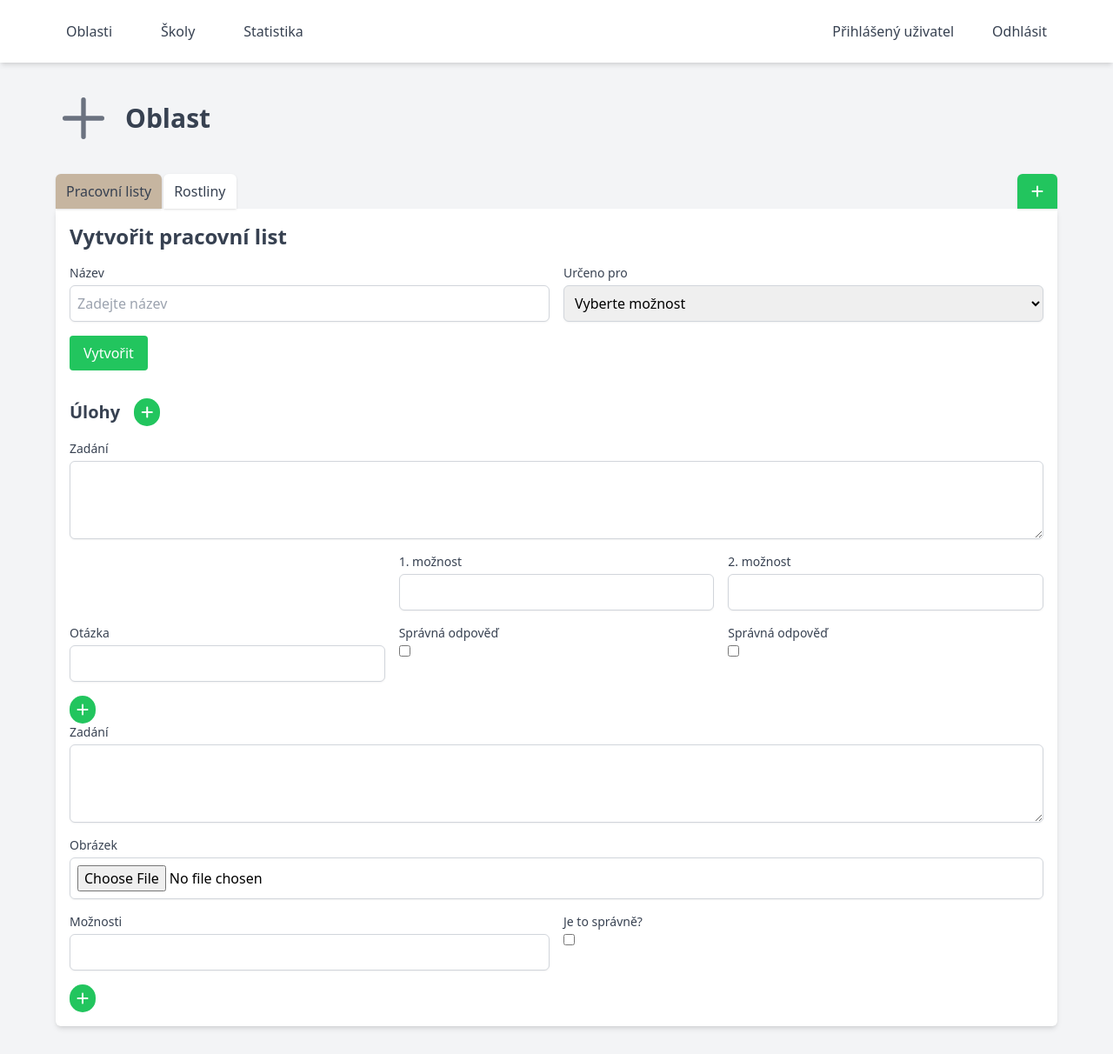
After one commit to sabinaaj/PlantPuzzleAdmin, a Django app: page /worksheets/list in a window 1280 px wide. The commit adds this page. Shown: the whole page at 87% size. Run offline with Django 5.2, Linux system fonts and the light colour scheme; some libraries are stand-ins or nearby versions.

Commit message:
Worksheet form page

```diff
--- a/areas/templates/areas_list.html
+++ b/areas/templates/areas_list.html
@@ -10,7 +10,7 @@
     <!-- Header with title and add button -->
     <div class="flex justify-between items-center mb-4">
         <h1 class="text-3xl font-bold text-gray-700 px-3">Oblasti</h1>
-        <button class="bg-green-500 text-white px-4 py-2 rounded hover:bg-green-600">
+        <button class="ml-auto bg-green-500 text-white rounded px-3 py-3 hover:bg-green-600 shadow">
             <i class="fas fa-plus"></i>
         </button>
     </div>
@@ -18,7 +18,7 @@
     <!-- List of area cards -->
     <div class="grid grid-cols-1 sm:grid-cols-2 gap-4">
         <!-- Example of a single area card -->
-        <a href="{% url 'areas:worksheet_list' %}" class="block bg-white p-4 rounded shadow-md hover:shadow-lg transition-shadow duration-300 flex items-center space-x-4">
+        <a href="{% url 'worksheets:worksheets_list' %}" class="block bg-white p-4 rounded shadow-md hover:shadow-lg transition-shadow duration-300 flex items-center space-x-4">
             <div class="flex-shrink-0">
                 <!-- Icon (You can use an appropriate icon here) -->
                 <svg class="h-12 w-12 text-gray-500" xmlns="http://www.w3.org/2000/svg" fill="none" viewBox="0 0 24 24"
@@ -38,7 +38,7 @@
                 </button>
             </div>
         </a>
-        <a href="{% url 'areas:worksheet_list' %}" class="block bg-white p-4 rounded shadow-md hover:shadow-lg transition-shadow duration-300 flex items-center space-x-4">
+        <a href="{% url 'worksheets:worksheets_list' %}" class="block bg-white p-4 rounded shadow-md hover:shadow-lg transition-shadow duration-300 flex items-center space-x-4">
             <div class="flex-shrink-0">
                 <!-- Icon (You can use an appropriate icon here) -->
                 <svg class="h-12 w-12 text-gray-500" xmlns="http://www.w3.org/2000/svg" fill="none" viewBox="0 0 24 24"
--- a/areas/urls.py
+++ b/areas/urls.py
@@ -1,11 +1,8 @@
 from django.urls import path
 
-from .views import AreaListView, WorksheetListView
-
+from .views import AreaListView
 app_name = "areas"
 
 urlpatterns = [
-    path("", AreaListView.as_view(), name="area_list"),
     path("list", AreaListView.as_view(), name="area_list"),
-    path("worksheet/list", WorksheetListView.as_view(), name="worksheet_list"),
 ]
--- a/plantPuzzle/urls.py
+++ b/plantPuzzle/urls.py
@@ -1,8 +1,12 @@
 from django.contrib import admin
 from django.urls import include, path
+from django.views.generic import RedirectView
 
 urlpatterns = [
+    path('', RedirectView.as_view(url='/areas/list', permanent=False)),
     path("admin/", admin.site.urls),
     path("__reload__/", include("django_browser_reload.urls")),
-    path("", include("areas.urls"))
+    path("areas/", include("areas.urls")),
+    path("worksheets/", include("worksheets.urls"))
+
 ]
--- /dev/null
+++ b/worksheets/templates/type1_form.html
@@ -0,0 +1,57 @@
+<div class="mb-4">
+    <label for="task1Instruction" class="block text-sm font-medium text-gray-700">Zadání</label>
+    <textarea id="task1Instruction" name="task1Instruction" class="mt-1 block w-full p-2 border border-gray-300 rounded-md shadow-sm focus:ring focus:ring-opacity-50 focus:ring-green-500 focus:border-green-500" rows="3"></textarea>
+</div>
+<div class="grid grid-cols-3 gap-4 mb-4">
+    <div></div>
+    <div>
+        <label class="block text-sm font-medium text-gray-700">1. možnost</label>
+        <input type="text" class="mt-1 block w-full p-2 border border-gray-300 rounded-md shadow-sm focus:ring focus:ring-opacity-50 focus:ring-green-500 focus:border-green-500">
+    </div>
+    <div>
+        <label class="block text-sm font-medium text-gray-700">2. možnost</label>
+        <input type="text" class="mt-1 block w-full p-2 border border-gray-300 rounded-md shadow-sm focus:ring focus:ring-opacity-50 focus:ring-green-500 focus:border-green-500">
+    </div>
+</div>
+<div id="type1QuestionsContainer">
+    <div class="grid grid-cols-3 gap-4 mb-4">
+        <div>
+            <label class="block text-sm font-medium text-gray-700">Otázka</label>
+            <input type="text" class="mt-1 block w-full p-2 border border-gray-300 rounded-md shadow-sm focus:ring focus:ring-opacity-50 focus:ring-green-500 focus:border-green-500">
+        </div>
+        <div>
+            <label class="block text-sm font-medium text-gray-700">Správná odpověď</label>
+            <input type="checkbox" class="mt-1">
+        </div>
+        <div>
+            <label class="block text-sm font-medium text-gray-700">Správná odpověď</label>
+            <input type="checkbox" class="mt-1">
+        </div>
+    </div>
+</div>
+<button type="button" class="bg-green-500 text-white rounded-full p-2 hover:bg-green-600" onclick="addType1Question(this)">
+    <i class="fas fa-plus"></i>
+</button>
+
+<script>
+    function addType1Question(button) {
+        const container = button.previousElementSibling;
+        const questionRow = document.createElement('div');
+        questionRow.className = 'grid grid-cols-3 gap-4 mb-4';
+        questionRow.innerHTML = `
+            <div>
+                <label class="block text-sm font-medium text-gray-700">Otázka</label>
+                <input type="text" class="mt-1 block w-full p-2 border border-gray-300 rounded-md shadow-sm focus:ring focus:ring-opacity-50 focus:ring-green-500 focus:border-green-500">
+            </div>
+            <div>
+                <label class="block text-sm font-medium text-gray-700">Správná odpověď</label>
+                <input type="checkbox" class="mt-1">
+            </div>
+            <div>
+                <label class="block text-sm font-medium text-gray-700">Správná odpověď</label>
+                <input type="checkbox" class="mt-1">
+            </div>
+        `;
+        container.appendChild(questionRow);
+    }
+</script>
--- /dev/null
+++ b/worksheets/templates/type2_form.html
@@ -0,0 +1,42 @@
+<div class="mb-4">
+    <label for="task2Instruction" class="block text-sm font-medium text-gray-700">Zadání</label>
+    <textarea id="task2Instruction" name="task2Instruction" class="mt-1 block w-full p-2 border border-gray-300 rounded-md shadow-sm focus:ring focus:ring-opacity-50 focus:ring-green-500 focus:border-green-500" rows="3"></textarea>
+</div>
+<div class="mb-4">
+    <label for="task2File" class="block text-sm font-medium text-gray-700">Obrázek</label>
+    <input type="file" id="task2File" name="task2File" class="mt-1 block w-full p-2 border border-gray-300 rounded-md shadow-sm focus:ring focus:ring-opacity-50 focus:ring-green-500 focus:border-green-500">
+</div>
+<div id="type2OptionsContainer">
+    <div class="grid grid-cols-2 gap-4 mb-4">
+        <div>
+            <label class="block text-sm font-medium text-gray-700">Možnosti</label>
+            <input type="text" class="mt-1 block w-full p-2 border border-gray-300 rounded-md shadow-sm focus:ring focus:ring-opacity-50 focus:ring-green-500 focus:border-green-500">
+        </div>
+        <div>
+            <label class="block text-sm font-medium text-gray-700">Je to správně?</label>
+            <input type="checkbox" class="mt-1">
+        </div>
+    </div>
+</div>
+<button type="button" class="bg-green-500 text-white rounded-full p-2 hover:bg-green-600" onclick="addType2Option(this)">
+    <i class="fas fa-plus"></i>
+</button>
+
+<script>
+    function addType2Option(button) {
+        const container = button.previousElementSibling;
+        const optionRow = document.createElement('div');
+        optionRow.className = 'grid grid-cols-2 gap-4 mb-4';
+        optionRow.innerHTML = `
+            <div>
+                <label class="block text-sm font-medium text-gray-700">Možnosti</label>
+                <input type="text" class="mt-1 block w-full p-2 border border-gray-300 rounded-md shadow-sm focus:ring focus:ring-opacity-50 focus:ring-green-500 focus:border-green-500">
+            </div>
+            <div>
+                <label class="block text-sm font-medium text-gray-700">Je to správně?</label>
+                <input type="checkbox" class="mt-1">
+            </div>
+        `;
+        container.appendChild(optionRow);
+    }
+</script>
--- /dev/null
+++ b/worksheets/templates/worksheets_create.html
@@ -0,0 +1,121 @@
+{% extends 'base.html' %}
+{% load static %}
+
+{% block content %}
+
+{% include 'navbar.html' %}
+
+<div class="max-w-6xl mx-auto py-8">
+    <!-- Header with large icon a title -->
+    <div class="flex items-center mb-8">
+        <svg class="h-16 w-16 text-gray-500 mr-4" xmlns="http://www.w3.org/2000/svg" fill="none" viewBox="0 0 24 24"
+             stroke="currentColor">
+            <path stroke-linecap="round" stroke-linejoin="round" stroke-width="2" d="M12 4v16m8-8H4"/>
+        </svg>
+        <h1 class="text-3xl font-bold text-gray-700">Oblast</h1>
+    </div>
+
+    <!-- Tabs a add button -->
+    <div class="flex">
+        <div class="flex space-x-0.5">
+            <button class="bg-pastel-brown text-gray-700 font-medium px-3 py-2 rounded-t-md shadow">Pracovní listy</button>
+            <button class="bg-white text-gray-700 font-medium px-3 py-2 rounded-t-md shadow">Rostliny</button>
+        </div>
+        <button class="ml-auto bg-green-500 text-white rounded-t-md px-4 py-2 hover:bg-green-600 shadow" onclick="addTask()">
+            <i class="fas fa-plus"></i>
+        </button>
+    </div>
+
+    <!-- Form container -->
+    <div class="bg-white shadow-md rounded-b-md p-4">
+        <h2 class="text-2xl font-bold text-gray-700 mb-4">Vytvořit pracovní list</h2>
+        <form id="worksheetForm">
+            <div class="flex items-center mb-4">
+                <div class="w-1/2 pr-2">
+                    <label for="name" class="block text-sm font-medium text-gray-700">Název</label>
+                    <input type="text" id="name" name="name" class="mt-1 block w-full p-2 border border-gray-300 rounded-md shadow-sm focus:ring focus:ring-opacity-50 focus:ring-green-500 focus:border-green-500" placeholder="Zadejte název">
+                </div>
+                <div class="w-1/2 pl-2">
+                    <label for="target" class="block text-sm font-medium text-gray-700">Určeno pro</label>
+                    <select id="target" name="target" class="mt-1 block w-full p-2 border border-gray-300 rounded-md shadow-sm focus:ring focus:ring-opacity-50 focus:ring-green-500 focus:border-green-500">
+                        <option value="">Vyberte možnost</option>
+                        <option value="studenti">Studenti</option>
+                        <option value="ucitele">Učitelé</option>
+                    </select>
+                </div>
+            </div>
+
+            <div id="tasksContainer"></div>
+
+            <button type="submit" class="bg-green-500 text-white px-4 py-2 rounded hover:bg-green-600">Vytvořit</button>
+        </form>
+
+        <div class="flex items-center mb-4 mt-8">
+            <h3 class="text-xl font-bold text-gray-700">Úlohy</h3>
+            <button type="button" class="ml-4 bg-green-500 text-white rounded-full p-2 hover:bg-green-600" onclick="addTask()">
+                <i class="fas fa-plus"></i>
+            </button>
+        </div>
+
+        {% include 'type1_form.html' %}
+        {% include 'type2_form.html' %}
+    </div>
+</div>
+
+<script>
+    let taskCount = 0;
+
+    function addTask() {
+        taskCount++;
+        const taskContainer = document.createElement('div');
+        taskContainer.className = 'task-container mb-4 p-4 border border-gray-200 rounded-md';
+        taskContainer.innerHTML = `
+            <div class="flex items-center mb-4">
+                <h4 class="text-lg font-bold text-gray-700 flex-1">${taskCount}. úloha</h4>
+                <button type="button" class="ml-4 bg-red-500 text-white rounded-full p-2 hover:bg-red-600" onclick="removeTask(this)">
+                    <i class="fas fa-minus"></i>
+                </button>
+            </div>
+            <div class="flex items-center mb-4">
+                <div class="w-1/2 pr-2">
+                    <label for="type${taskCount}" class="block text-sm font-medium text-gray-700">Typ</label>
+                    <select id="type${taskCount}" name="type${taskCount}" class="mt-1 block w-full p-2 border border-gray-300 rounded-md shadow-sm focus:ring focus:ring-opacity-50 focus:ring-green-500 focus:border-green-500" onchange="loadTaskForm(this, ${taskCount})">
+                        <option value="">Vyberte typ</option>
+                        <option value="type1">Typ 1</option>
+                        <option value="type2">Typ 2</option>
+                    </select>
+                </div>
+            </div>
+            <div id="formContainer${taskCount}"></div>
+        `;
+        document.getElementById('tasksContainer').appendChild(taskContainer);
+        updateTaskNumbers();
+    }
+
+    function removeTask(button) {
+        button.parentElement.parentElement.remove();
+        updateTaskNumbers();
+    }
+
+    function updateTaskNumbers() {
+        const tasks = document.querySelectorAll('.task-container');
+        tasks.forEach((task, index) => {
+            task.querySelector('h4').textContent = `${index + 1}. úloha`;
+        });
+        taskCount = tasks.length;
+    }
+
+    function loadTaskForm(selectElement, taskId) {
+        const type = selectElement.value;
+        const formContainer = document.getElementById(`formContainer${taskId}`);
+        formContainer.innerHTML = '';
+
+        if (type) {
+            fetch(`/load_task_form/${type}/`)
+                .then(response => response.text())
+                .then(html => formContainer.innerHTML = html);
+        }
+    }
+</script>
+
+{% endblock %}
--- a/worksheets/urls.py
+++ b/worksheets/urls.py
@@ -0,0 +1,9 @@
+from django.urls import path
+
+from .views import WorksheetListView
+
+app_name = "worksheets"
+
+urlpatterns = [
+    path("list", WorksheetListView.as_view(), name="worksheets_list"),
+]
--- a/worksheets/views.py
+++ b/worksheets/views.py
@@ -0,0 +1,13 @@
+from django.views.generic import TemplateView
+
+from .models import Worksheet
+
+
+class WorksheetListView(TemplateView):
+    template_name = "worksheets_create.html"
+
+    def get_context_data(self, **kwargs):
+
+        context = super().get_context_data(**kwargs)
+
+        return context
```
Also changed, not shown: areas/views.py (+0 -11 lines), worksheets/templates/worksheet_list.html (renamed from areas/templates/worksheet_list.html).
